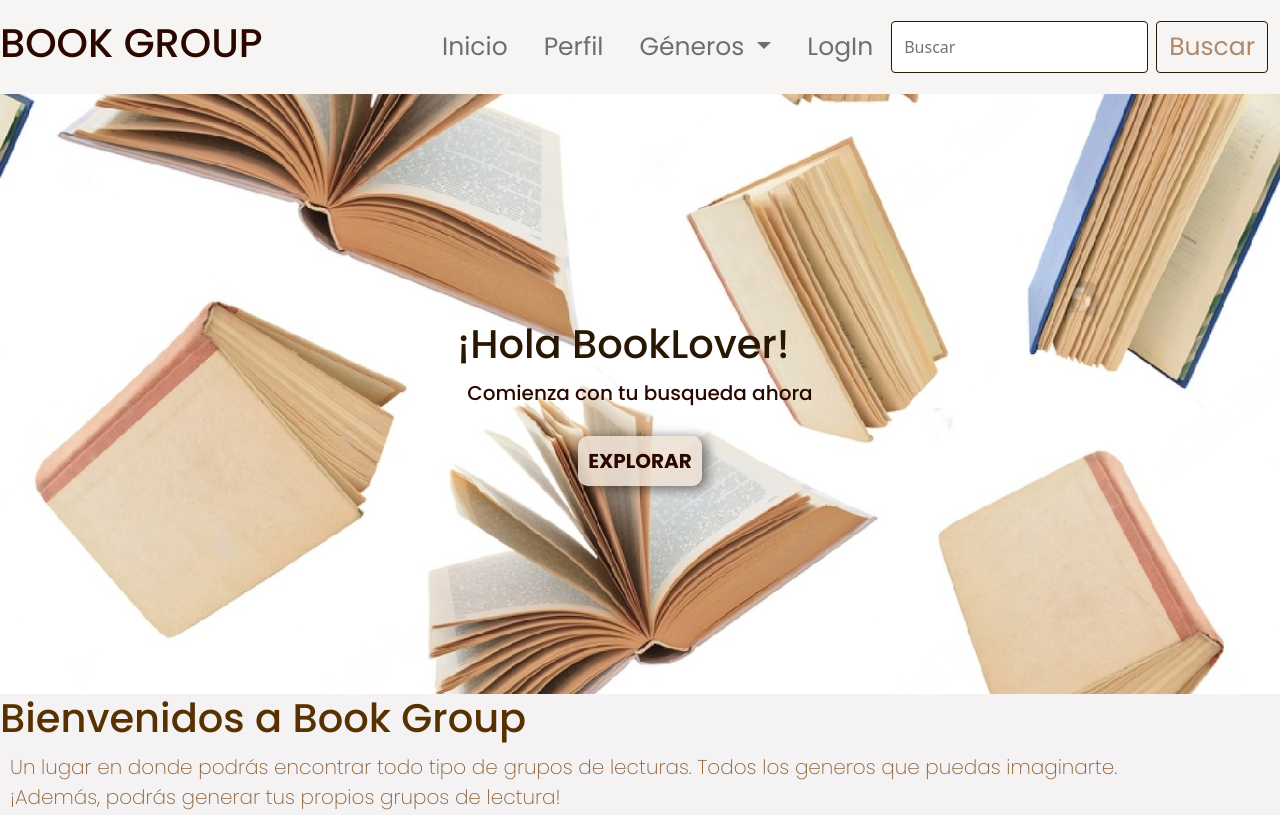
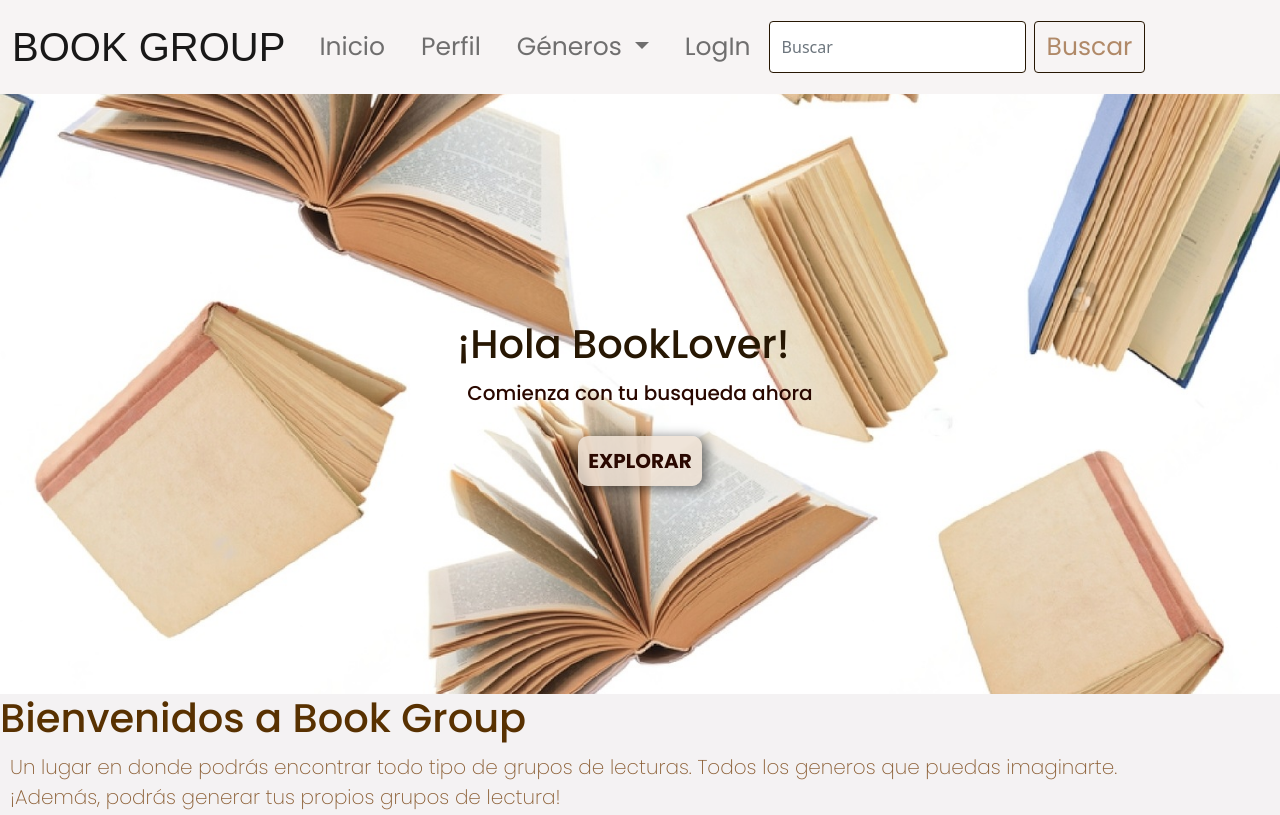
Before and after one commit to carlastocca/bookgroup, a plain HTML site: page index.html in a window 1280 px wide. Shown: the top 815 px of the page. Drawn offline with nearby package versions, Linux system fonts and the light colour scheme.

Commit message:
navbar update

```diff
--- a/css/style.css
+++ b/css/style.css
@@ -32,6 +32,12 @@ header {
 }
 
 
+.navbar-brand {
+    font-size: 40px;
+    font-family: 'Poppins ', sans-serif;
+    color: #2A0800;
+    width: auto;
+}
 
 .navbar-light div {
     background-color: #f7f4f4;
@@ -41,16 +47,11 @@ header {
     padding: 0;
 }
 
+
 .btn{
     border-color: #583101;
 }
 
-
-/* .nav-item a {
-    font-size: 25px;
-    font-family: 'Poppins', sans-serif;
-    color: #b08968;
-} */
 
 .d-flex input {
     border-color: #271703;
@@ -67,21 +68,6 @@ header {
 .inicio{
     width: 40px;
 }
-/* header a{
-    width: auto;
-    font-size: 40px;
-} */
-
-header h1 a {
-    /* font-weight: 700; */
-    font-size: 40px;
-    font-family: 'Poppins', sans-serif;
-    color: #2A0800;
-    /* margin: 15px; */
-    width: auto;
-}
-
-
 
 header nav ul {
     list-style: none;
@@ -100,10 +86,6 @@ header nav ul li a {
     color: #b08968;
     margin: 20px 10px 20px 10px;
 }
-
-
-
-
 
 
 /*---------------MAIN--------------*/
@@ -742,6 +724,6 @@ footer p {
     color: #8b5e34;
 }
 
-.inicio:hover{
+.navbar-brand:hover{
     color: #8b5e34;
 }
--- a/index.html
+++ b/index.html
@@ -18,12 +18,13 @@
 <body>
     <header>
         <!-- <img src="" alt="Logo"> -->
-        <h1>
+        <!-- <h1>
         <a href="./index.html">BOOK GROUP</a>
-        </h1>
+        </h1> -->
         <!-- NAVBAR BOOTSTRAP--------- -->
         <nav class="navbar navbar-expand-lg navbar-light bg-light">
-            <div class="container-fluid">
+            <div class="container-fluid d-flex justify-content-between">
+                <a class="navbar-brand" href="./index.html">BOOK GROUP</a>
                 <button class="navbar-toggler" type="button" data-bs-toggle="collapse"
                     data-bs-target="#navbarSupportedContent" aria-controls="navbarSupportedContent"
                     aria-expanded="false" aria-label="Toggle navigation">
```
Also changed, not shown: 1 other file.
